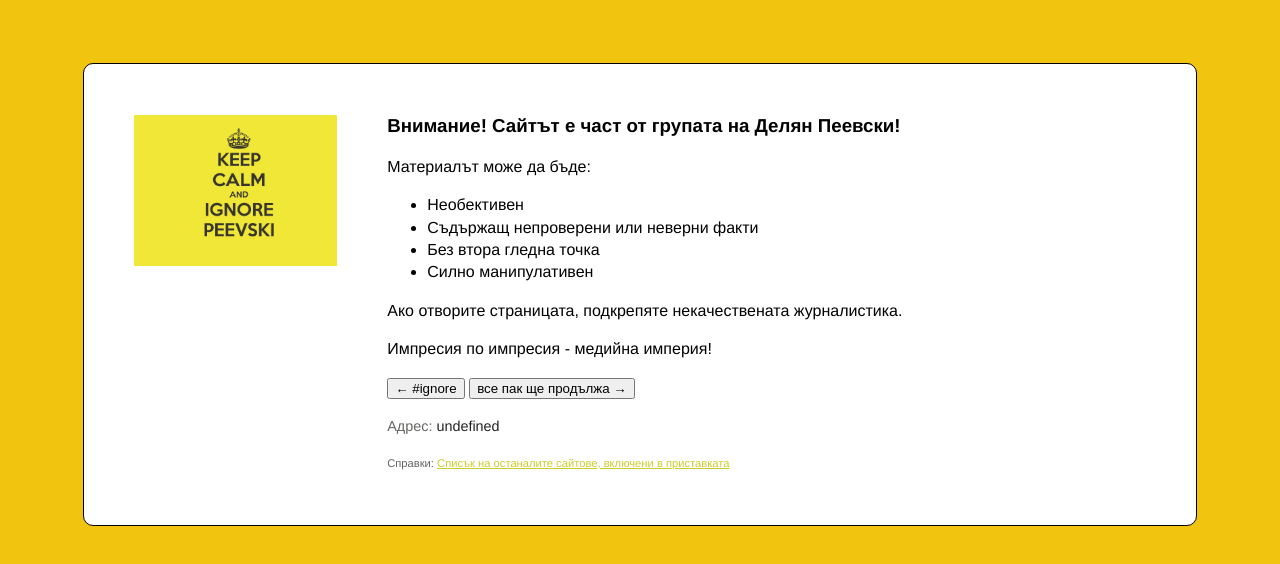
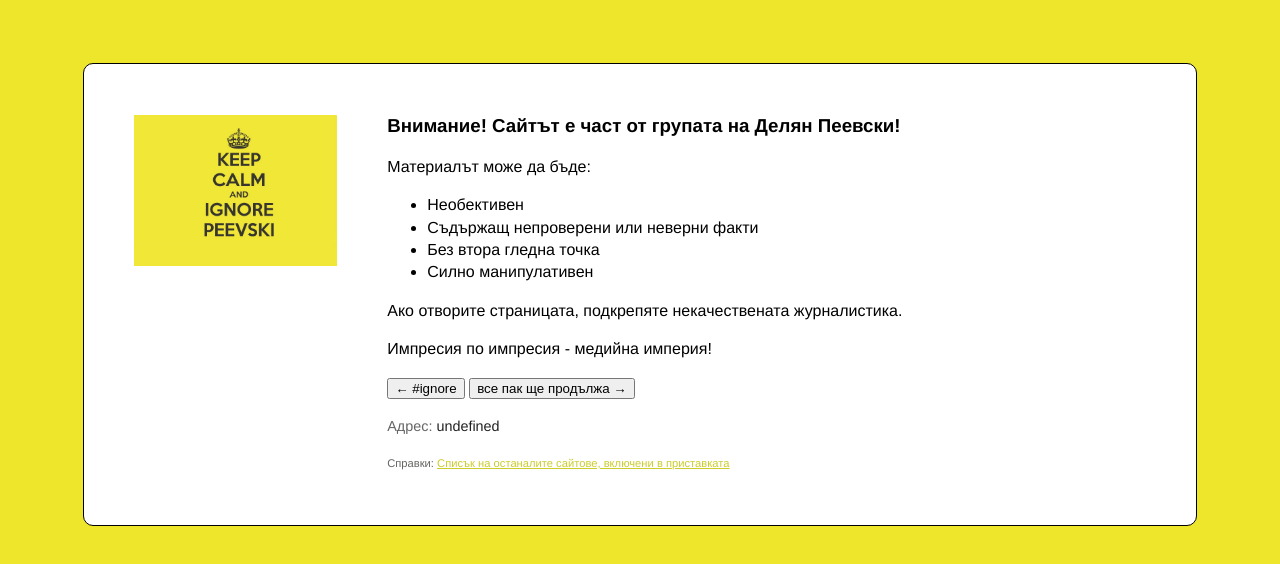
Before and after one commit to openmediabg/dancewithme, a browser extension: page common/warning.html in a window 1280 px wide. Drawn offline with Linux system fonts and the light colour scheme.

Commit message:
Use the same background on both warning{,_fb}.html
Plus, use the background color of the image, not some other color.

```diff
--- a/common/warning.html
+++ b/common/warning.html
@@ -4,7 +4,7 @@
 	<meta charset="utf-8">
 	<style>
 		body {
-			background: #f1c40f;
+			background: #eee62b;
 			font-family: "HelveticaNeue-Light", "Helvetica Neue Light", "Helvetica Neue", Helvetica, Arial, "Lucida Grande", sans-serif;
 			font-weight: 300;
 			font-size: 1em;
```
Also changed, not shown: common/warning_fb.html (+1 -1 lines).
